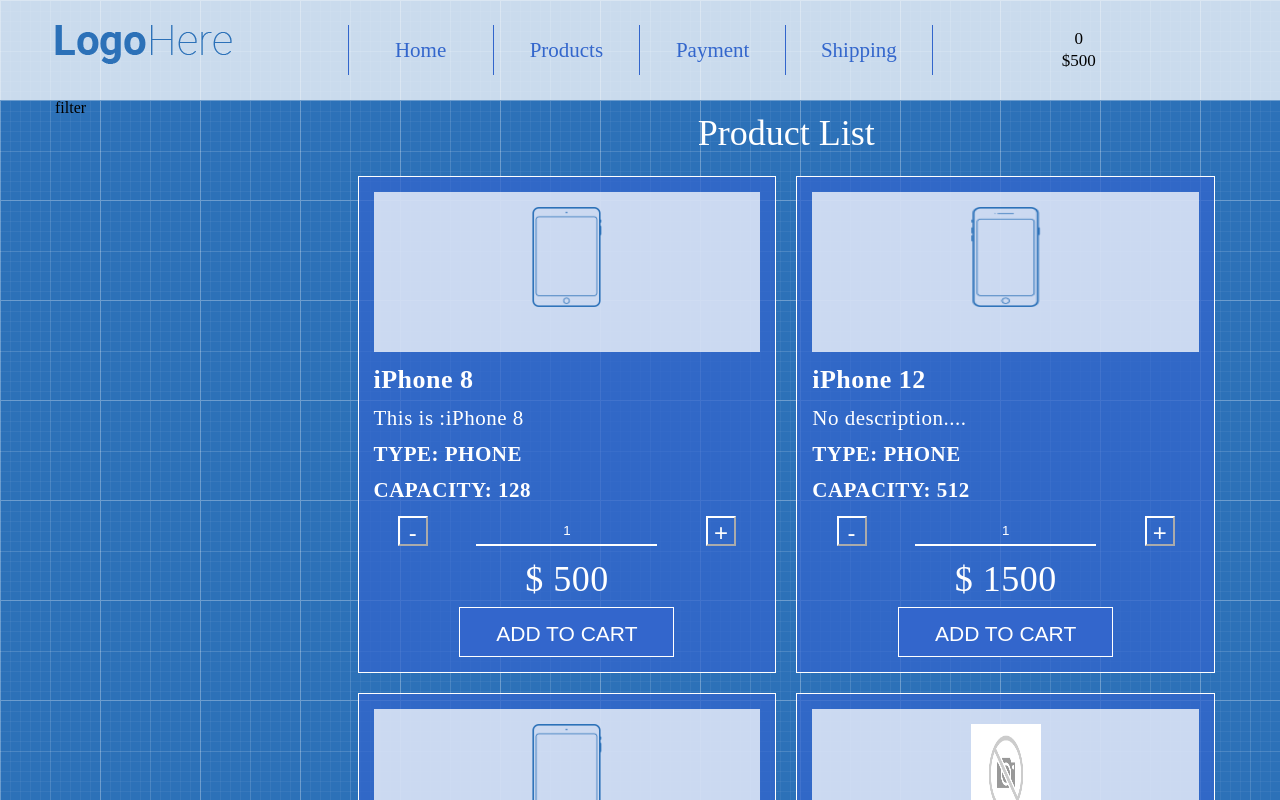
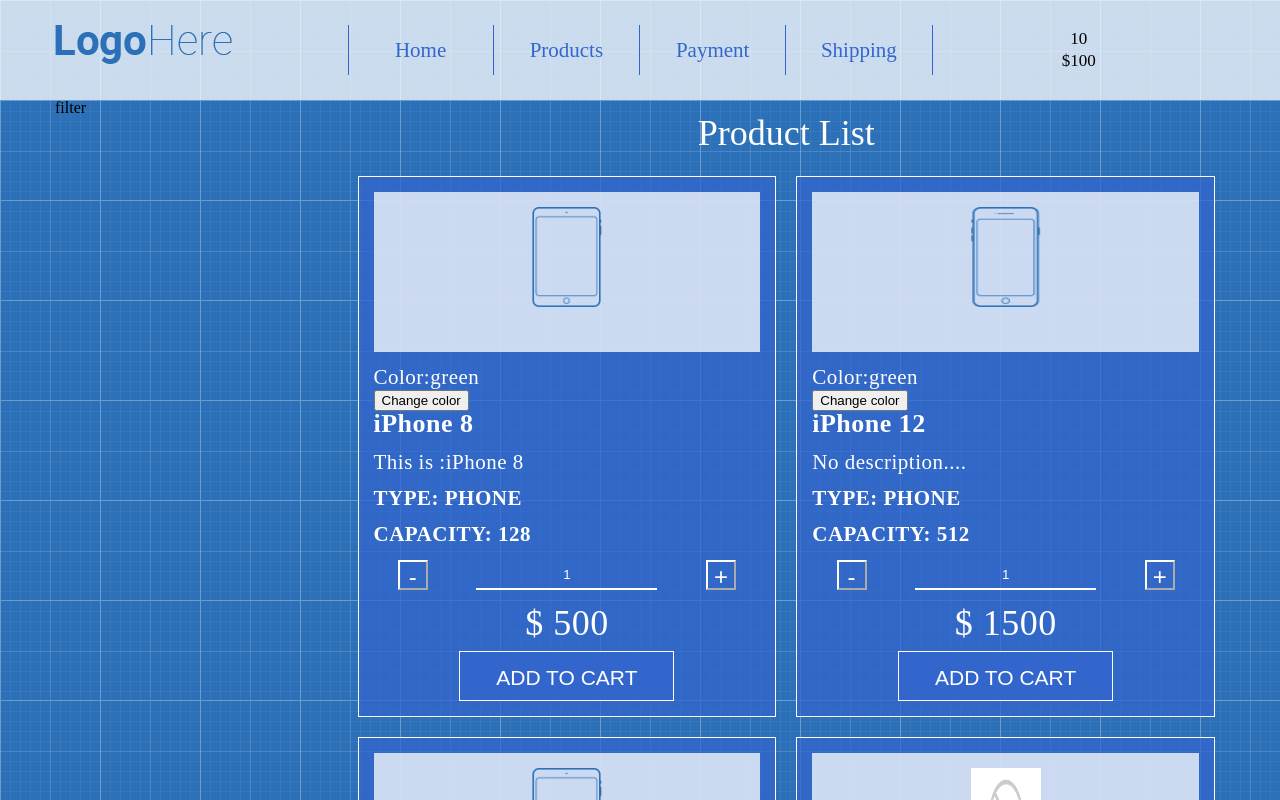
Before and after one commit to stasTrots/shopProjectInReact, a React (Create React App) app: page / in a window 1280 px wide. Shown: the top 800 px of the page. Built offline with nearby package versions, Linux system fonts and the light colour scheme.

Commit message:
export/import props

```diff
--- a/src/App/App.js
+++ b/src/App/App.js
@@ -1,4 +1,4 @@
-import React from 'react'
+import React, { Component } from 'react'
 import '../common/reset.css'
 import '../common/base.css'
 
@@ -11,16 +11,27 @@
 
 
 
-const App = () => {
-    return (
+class App extends Component {
+
+    state  = {
+        cartData: {
+            count:10,
+            price:100
+        }
+    }
+    render() {
+        return (
         <>
-            <Header/>
-            <Main/>
-            <Footer/>
+            <Header cartData={this.state.cartData}/>
+            <Main />
+            <Footer />
 
 
         </>
-    )
+        )
+
+    }
+
 }
 
 export default App
--- a/src/App/Header/Cart/Cart.js
+++ b/src/App/Header/Cart/Cart.js
@@ -2,11 +2,13 @@
 import './cart.css'
 
 
-const Cart = () => {
+
+const Cart = ({count,price}) => {
+
     return (
         <div className="cart text-center">
-            <div className="products-count">0</div>
-            <div className="products-price">$500</div>
+            <div className="products-count">{count}</div>
+            <div className="products-price">${price}</div>
         </div>
     )
 }
--- a/src/App/Header/Header.js
+++ b/src/App/Header/Header.js
@@ -7,7 +7,10 @@
 import Menu from './Menu/Menu'
 import Cart from './Cart/Cart'
 
-const Header = () => {
+const Header = ({
+        cartData
+    }) => {
+
     return (
         <header className="header">
                     <div className="container">
@@ -19,7 +22,9 @@
                                 <Menu/>
                             </div>
                             <div className="col-lg-3">
-                                <Cart/>
+                                <Cart
+                                count={cartData.count}
+                                price={cartData.price}/>
                             </div>
                         </div>
                     </div>
--- a/src/App/Main/Products/ProductListItem.js
+++ b/src/App/Main/Products/ProductListItem.js
@@ -1,6 +1,7 @@
 import React, { Component } from 'react'
 import PropTypes from 'prop-types'
 import './ProductListItem.css'
+
 
 
 // const user = {
@@ -33,6 +34,8 @@
         }))
     }
 
+
+
     render() {
 
         const {
@@ -50,12 +53,14 @@
                 <div className="product-img">
                     <img src={image} alt={name}/>
                 </div>
+                <p>Color:green</p>
+                <button>Change color</button>
                 <div className="product-title">{name}</div>
                 <div className="product-description">{description}</div>
                 <div className="product-features">Type: {type}</div>
                 <div className="product-features">Capacity: {capacity}</div>
                 <div className="product-quantity">
-                    <button className="decrement-button"
+                    <button className="decrement-button" disabled={this.state.productCount <=1}
                     onClick={() => this.onDecrementClick()}>-</button>
                     <input type="text" value={this.state.productCount} readOnly/>
                     <button className="increment-button"
```
